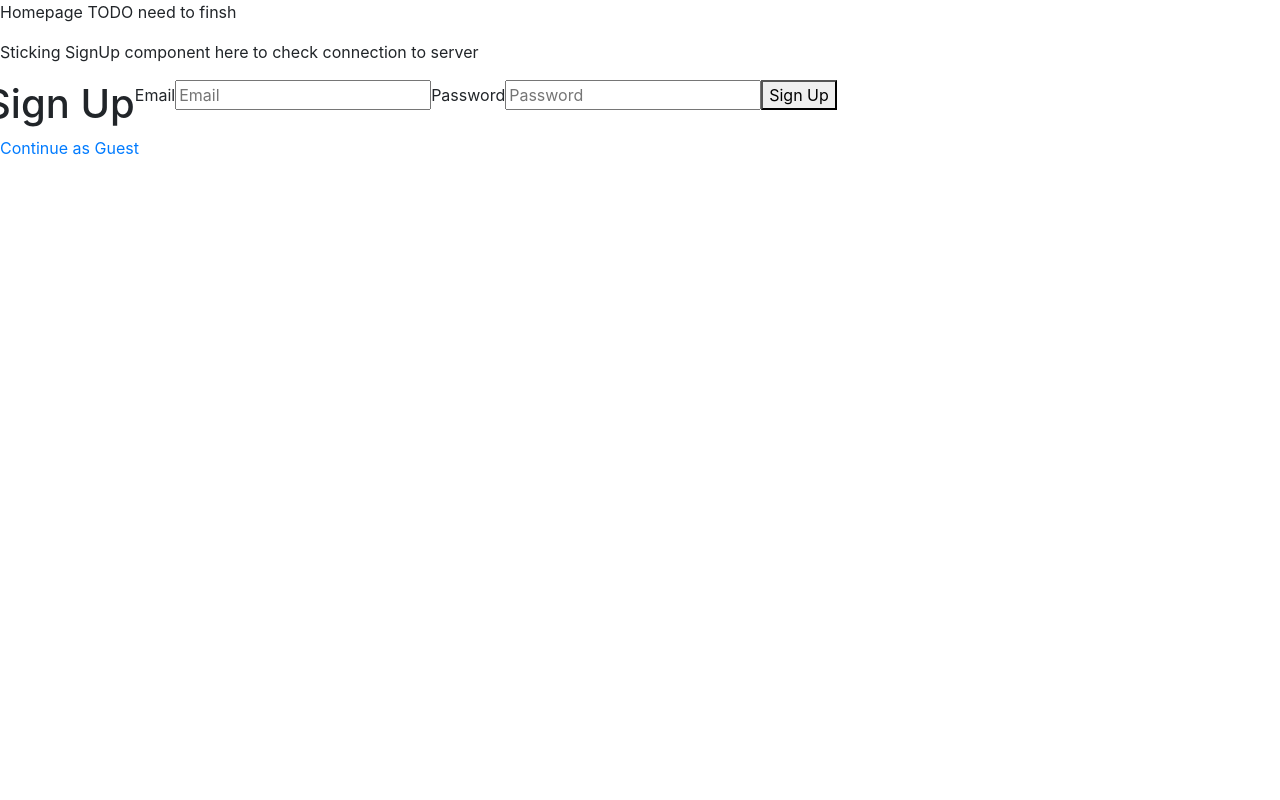
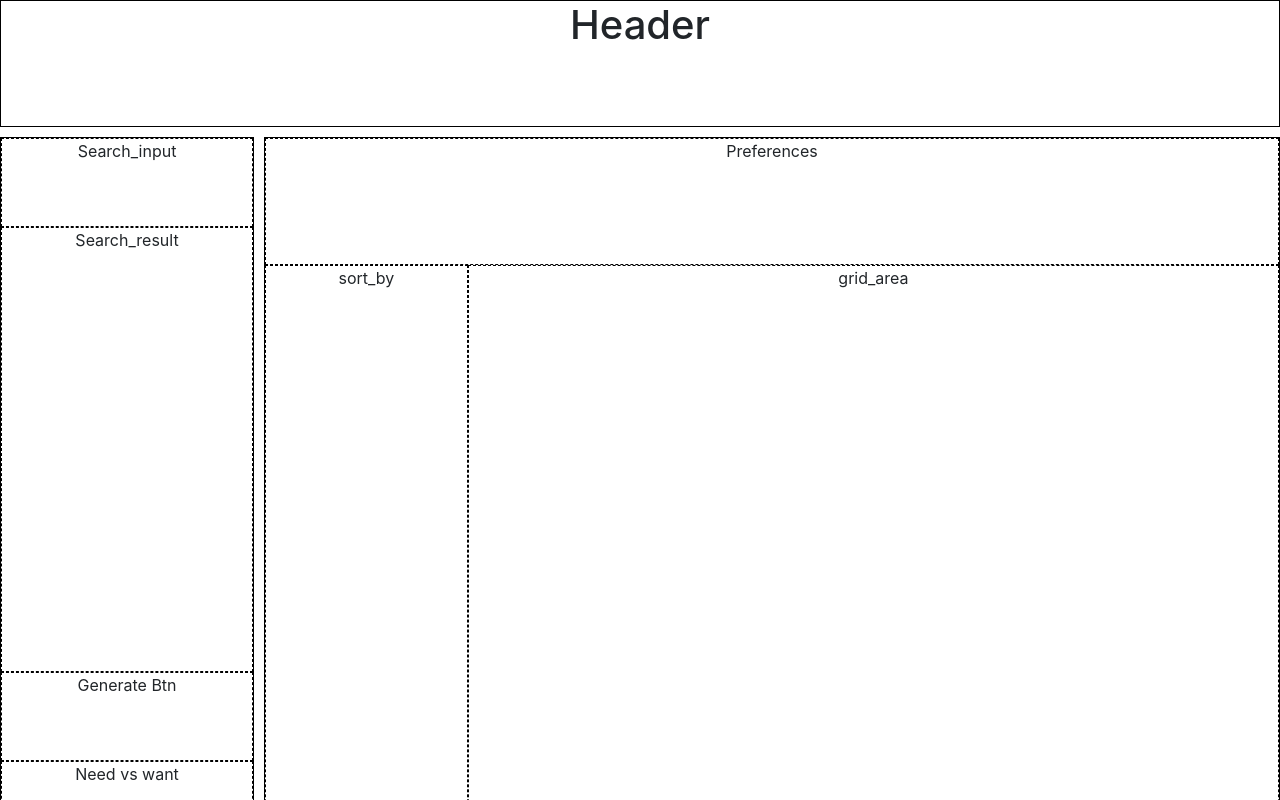
Before and after one commit to kaylynhan/asapp, a React (Create React App) app in the folder client/: page / in a window 1280 px wide. Shown: the top 800 px of the page. Built offline with nearby package versions, Linux system fonts and the light colour scheme.

Commit message:
Finished layout

```diff
--- a/client/src/components/HomePage.js
+++ b/client/src/components/HomePage.js
@@ -1,21 +1,71 @@
 import React from 'react';
 import SignUp from "../components/Signup.js"
-
-import {Link, NavLink, Route} from 'react-router-dom'
-import SchedulePage from '../components/SchedulePage'
+import "./homepage.css"
 
 class HomePage extends React.Component {
     render() {
         return (
             <div>
-                <p>Homepage TODO need to finsh</p>
-                <p>Sticking SignUp component here to check connection to server</p>
-                <SignUp />
-                <Link to="/SchedulePage"> Continue as Guest </Link>
-                <Route
-                    path ="/SchedulePage">
-                    component={() => <SchedulePage/>}
-                </Route>
+                <div id="page_container">
+                    <header>
+                        <h1> Header </h1>
+                    </header>
+                    <div id="left_sidebar">
+                        <div id="search_input">
+                            <p> Search_input</p>
+                        </div>
+                        <div id="search_result">
+                            <p> Search_result</p>
+                        </div>
+                        <div id="generate">
+                            <p> Generate Btn</p>
+                        </div>
+                        <div id="need_want">
+                            <p> Need vs want</p>
+                        </div>
+                    </div>
+                    <div id="schedule_area">
+                        <div id="preferences">
+                            <p> Preferences</p>
+                        </div>
+                        <div id="sort">
+                            <p> sort_by</p>
+                        </div>
+                        <div id="grid_area">
+                            <p> grid_area</p>
+                            <br></br>
+                            <br></br>
+                            <br></br>
+                            <br></br>
+                            <br></br>
+                            <br></br>
+                            <br></br>
+                            <br></br>
+                            <br></br>
+                            <br></br>
+                            <br></br>
+                            <br></br>
+                            <br></br>
+                            <br></br>
+                            <br></br>
+                            <br></br>
+                            <br></br>
+                            <br></br>
+                            <br></br>
+                            <br></br>
+                            <br></br>
+                            <br></br>
+                            <br></br>
+                            <br></br>
+                            <br></br>
+                            <br></br>
+                            <br></br>
+                            <br></br>
+                            <br></br>
+                            <br></br>
+                        </div>
+                    </div>
+                </div>
             </div>
         )
     }
--- /dev/null
+++ b/client/src/components/homepage.css
@@ -0,0 +1,60 @@
+
+#page_container{
+    display:grid;
+    grid-template-areas:
+        "header header"
+        "LS schedule_area";
+    grid-template-columns: 1fr 4fr;
+    grid-template-rows:1fr 7fr;
+    grid-gap:10px;
+    height:200%;
+}
+
+h1, p{
+    text-align:center;
+}
+
+#left_sidebar{
+    display:grid;
+    grid-area:LS;
+    grid-template-rows: 1fr 5fr 1fr 3fr;
+}
+
+#left_sidebar > *{
+    border: black 1px dashed;
+}
+
+#schedule_area{
+    grid-area: schedule_area;
+    display:grid;
+    grid-template-areas:
+        "pref pref"
+        "sort grid_area";
+    grid-template-columns: 1fr 4fr;
+    grid-template-rows: 1fr 6fr;
+}
+
+
+#schedule_area > *{
+    border: 1px black dashed;
+}
+
+#preferences{
+    grid-area:pref;
+}
+
+#sort{
+    grid-area:sort;
+}
+
+#grid_area{
+    grid-area:grid_area;
+}
+
+header{
+    grid-area:header;
+}
+
+#page_container > *{
+    border: 1px black solid;
+}
```
